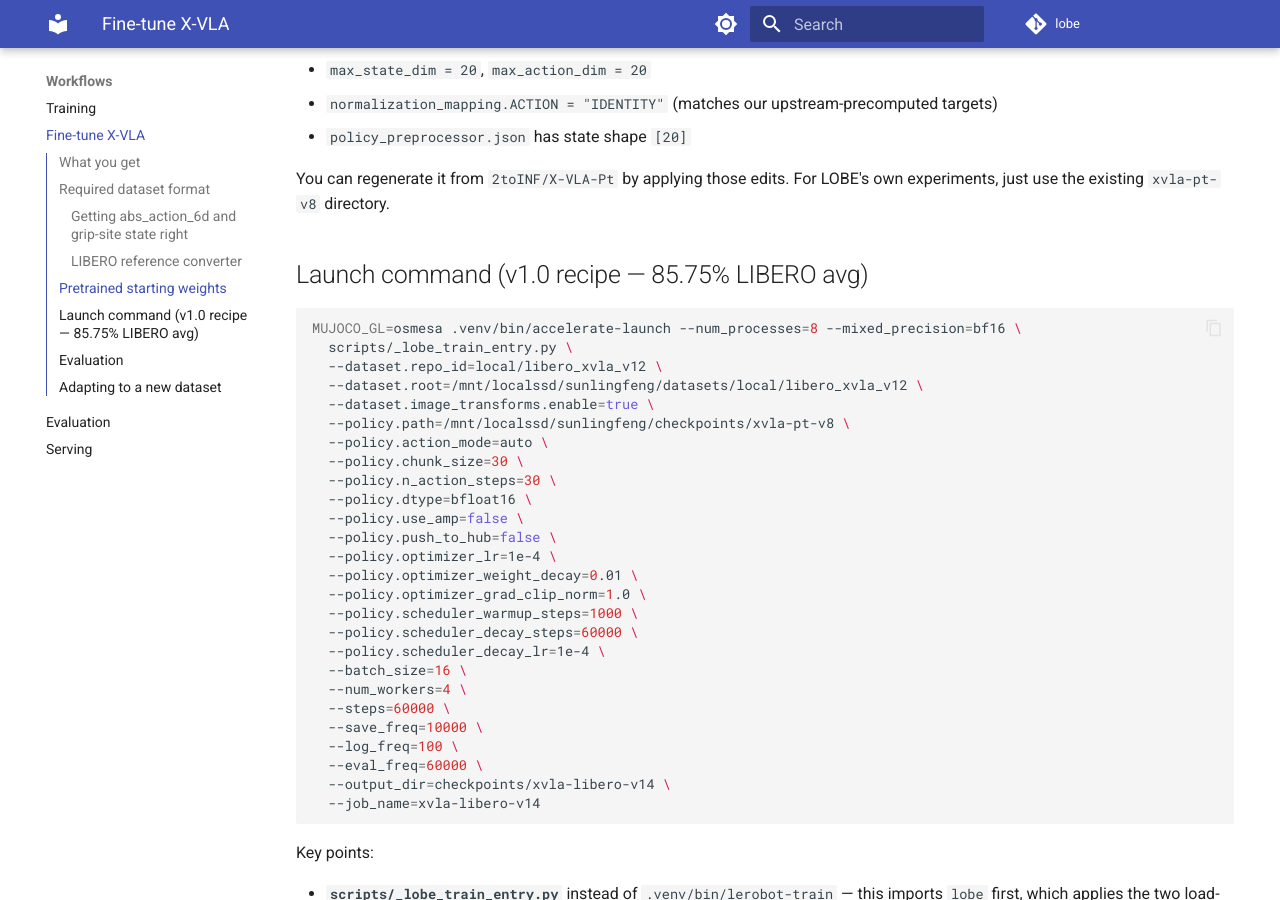
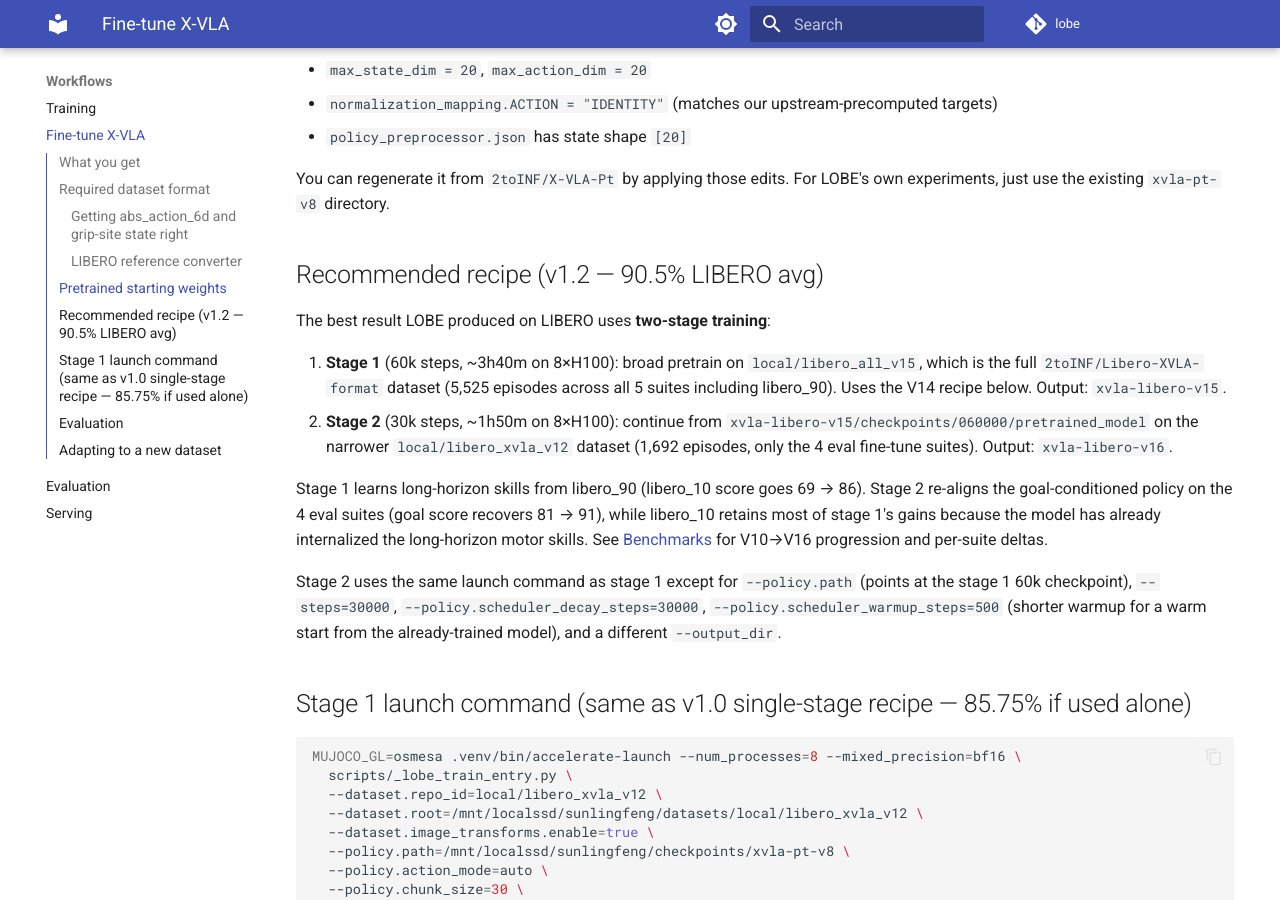
Before and after one commit to TToTMooN/lobe, an MkDocs documentation site: the page built from docs/workflows/xvla_finetune.md, in a window 1280 px wide and 900 px high, scrolled down 2382 px. Built offline with MkDocs 1.6.1 and Material for MkDocs 9.7.7, drawn with Linux system fonts in a browser that asks for light colours; comment, search, counter and statistics services are not loaded.

Commit message:
V16: two-stage training pushes X-VLA LIBERO to 90.5% (+3.5 over V15)
V16 = V15 checkpoint + 30k more steps on narrow V12 fine-tune dataset.
Two-stage training hypothesis confirmed: stage 1 broad pretrain on
libero_all_v15 (includes libero_90) gives long-horizon skill transfer
that survives through stage 2, and stage 2 narrow fine-tune on V12
only re-aligns the goal-conditioned policy that V15 had regressed on.

Per-suite vs V15:

  Suite          V15    V16    Δ
  libero_spatial  88 →  91    +3   <- new best
  libero_object   93 →  97    +4   <- new best, near paper
  libero_goal     81 →  91   +10   <- recovered the V15 regression
  libero_10       86 →  83    -3   <- retains most of V15's +17 gain
  Average      87.00 → 90.50 +3.5

This is the cleanest single experiment of the project: 1h50m of
additional training on top of V15 closes 3.5 pp of the gap to paper.

Total training cost vs V14: V16 cumulative is 5h30m (V15's 3h40m +
stage 2's 1h50m). Gap to paper 98.1% is now 7.6 pp (was 12.35 pp at
V14, 11.1 pp at V15).

Files updated:
- CLAUDE.md, BENCHMARKS.md, docs/benchmarks.md: V16 row marked as
  current best.
- docs/workflows/xvla_finetune.md: recommend the two-stage recipe at
  the top; keep the V14 single-stage recipe as "V14 single-stage
  fallback if you don't want to pay 1h50m for +4.75%".
- experiments.tsv: +4 V16 per-suite rows.

Co-Authored-By: Claude Opus 4.6 (1M context) <noreply@anthropic.com>

````diff
--- a/docs/workflows/xvla_finetune.md
+++ b/docs/workflows/xvla_finetune.md
@@ -82,7 +82,18 @@ version at `/mnt/localssd/sunlingfeng/checkpoints/xvla-pt-v8` with:
 You can regenerate it from `2toINF/X-VLA-Pt` by applying those edits. For LOBE's
 own experiments, just use the existing `xvla-pt-v8` directory.
 
-## Launch command (v1.0 recipe — 85.75% LIBERO avg)
+## Recommended recipe (v1.2 — 90.5% LIBERO avg)
+
+The best result LOBE produced on LIBERO uses **two-stage training**:
+
+1. **Stage 1** (60k steps, ~3h40m on 8×H100): broad pretrain on `local/libero_all_v15`, which is the full `2toINF/Libero-XVLA-format` dataset (5,525 episodes across all 5 suites including libero_90). Uses the V14 recipe below. Output: `xvla-libero-v15`.
+2. **Stage 2** (30k steps, ~1h50m on 8×H100): continue from `xvla-libero-v15/checkpoints/060000/pretrained_model` on the narrower `local/libero_xvla_v12` dataset (1,692 episodes, only the 4 eval fine-tune suites). Output: `xvla-libero-v16`.
+
+Stage 1 learns long-horizon skills from libero_90 (libero_10 score goes 69 → 86). Stage 2 re-aligns the goal-conditioned policy on the 4 eval suites (goal score recovers 81 → 91), while libero_10 retains most of stage 1's gains because the model has already internalized the long-horizon motor skills. See [Benchmarks](../benchmarks.md) for V10→V16 progression and per-suite deltas.
+
+Stage 2 uses the same launch command as stage 1 except for `--policy.path` (points at the stage 1 60k checkpoint), `--steps=30000`, `--policy.scheduler_decay_steps=30000`, `--policy.scheduler_warmup_steps=500` (shorter warmup for a warm start from the already-trained model), and a different `--output_dir`.
+
+## Stage 1 launch command (same as v1.0 single-stage recipe — 85.75% if used alone)
 
 ```bash
 MUJOCO_GL=osmesa .venv/bin/accelerate-launch --num_processes=8 --mixed_precision=bf16 \
````
Also changed, not shown: BENCHMARKS.md (+2 -1 lines), CLAUDE.md (+2 -1 lines), docs/benchmarks.md (+2 -1 lines), 1 other file.
